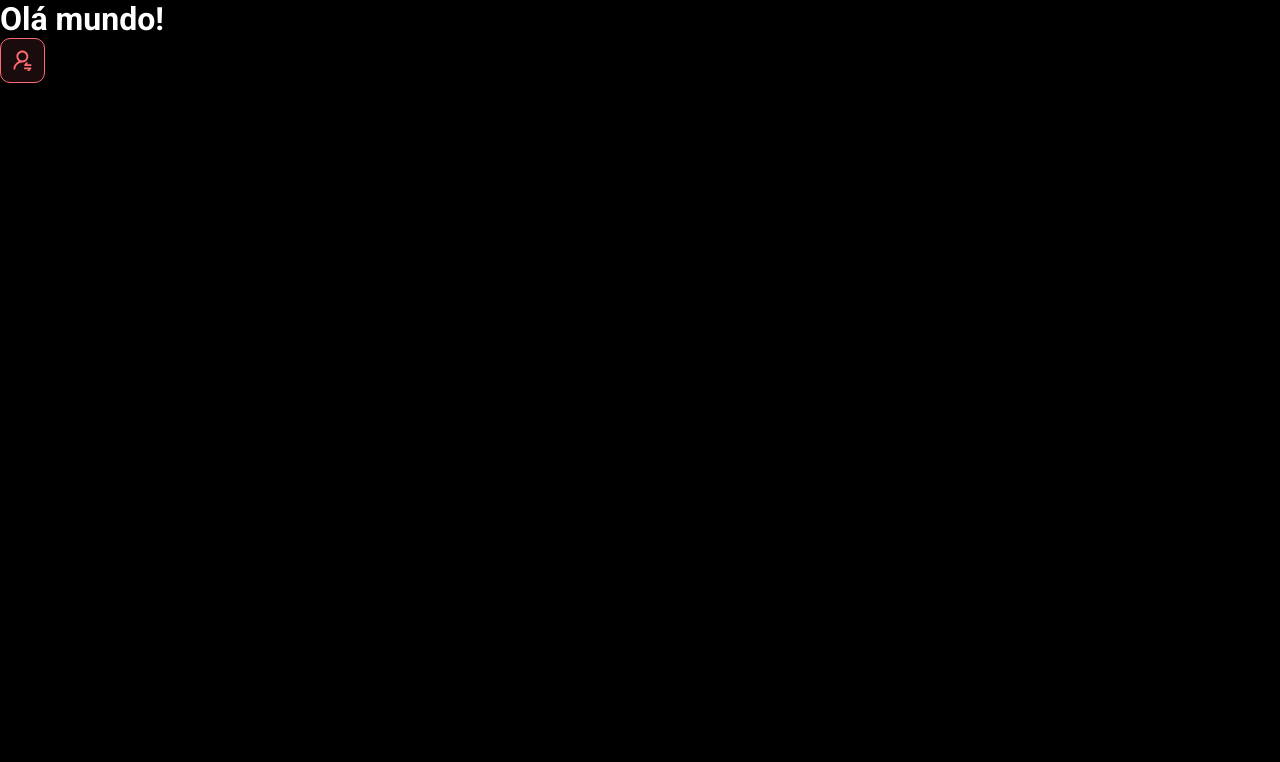
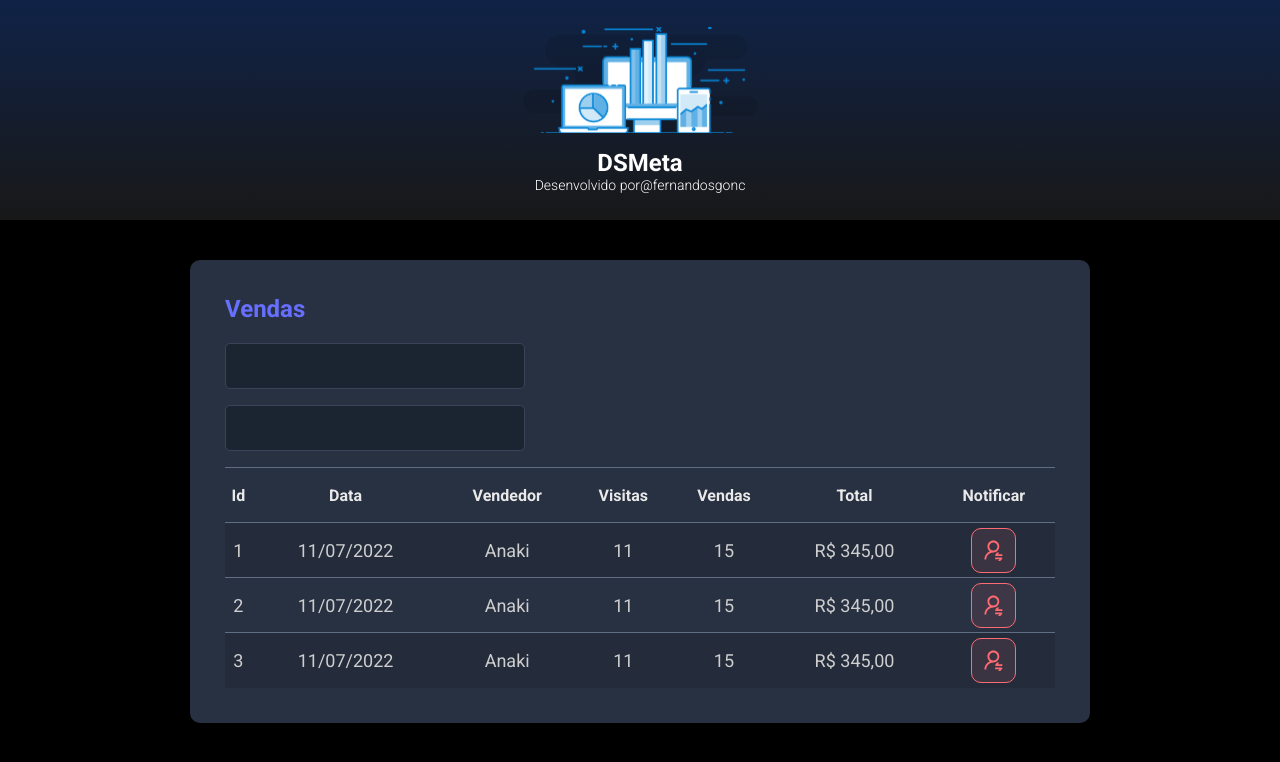
Before and after one commit to fernandosgonc/dsmeta, a React (Vite) app in the folder frontend/: page / in a window 1280 px wide. Shown: the top 762 px of the page. Built offline with nearby package versions, Linux system fonts and the light colour scheme.

Commit message:
Other Components

```diff
--- a/frontend/src/App.tsx
+++ b/frontend/src/App.tsx
@@ -1,10 +1,18 @@
+import Header from "./components/Header";
 import NotificationButton from "./components/NotificationButton";
+import SalesCard from "./components/SalesCard";
 
 function App() {
   return (
     <>
-      <h1>Olá mundo!</h1>
-      <NotificationButton />
+      <Header />
+      <main>
+        <section id="sales">
+          <div className="dsmeta-container">
+            <SalesCard />
+          </div>
+        </section>
+      </main>
     </>
   )
 }
--- /dev/null
+++ b/frontend/src/components/Header/index.tsx
@@ -0,0 +1,21 @@
+import logo from "../../assets/img/logo.svg"
+import "./styles.css"
+
+function Header() {
+    return (
+        <>
+            <header>
+                <div className="dsmeta-logo-container">
+                    <img src={logo} alt="" />
+                    <h1>DSMeta</h1>
+                    <p>Desenvolvido por
+
+                        <a href="https://www.instagram.com/fernandosgonc/">@fernandosgonc</a>
+                    </p>
+                </div>
+            </header>
+        </>
+    )
+}
+
+export default Header
--- /dev/null
+++ b/frontend/src/components/Header/styles.css
@@ -0,0 +1,27 @@
+header {
+    height: 220px;
+    background: linear-gradient(180deg, #102347 0%, #181818 100%);
+    display: flex;
+    align-items: center;
+    justify-content: center;
+}
+
+.dsmeta-logo-container {
+    display: flex;
+    flex-direction: column;
+    align-items: center;
+}
+
+.dsmeta-logo-container h1 {
+    margin-top: 15px;
+    font-size: 24px;
+}
+
+.dsmeta-logo-container img {
+    width: 235px;
+}
+
+.dsmeta-logo-container p {
+    font-size: 14px;
+    font-weight: 300;
+}
--- /dev/null
+++ b/frontend/src/components/SalesCard/index.tsx
@@ -0,0 +1,83 @@
+import NotificationButton from "../NotificationButton"
+import "./styles.css"
+
+function SalesCard() {
+    return (
+        <>
+            <div className="dsmeta-card">
+
+                <h2 className="dsmeta-sales-title">Vendas</h2>
+                <div>
+                    <div className="dsmeta-form-control-container">
+                        <input className="dsmeta-form-control" type="text" />
+                    </div>
+                    <div className="dsmeta-form-control-container">
+                        <input className="dsmeta-form-control" type="text" />
+                    </div>
+                </div>
+
+                <div>
+                    <table className="dsmeta-sales-table">
+                        <thead>
+                            <tr>
+                                <th className="show992">Id</th>
+                                <th className="show576">Data</th>
+                                <th>Vendedor</th>
+                                <th className="show992">Visitas</th>
+                                <th className="show992">Vendas</th>
+                                <th>Total</th>
+                                <th>Notificar</th>
+                            </tr>
+                        </thead>
+
+                        <tbody>
+                            <tr>
+                                <td className="show992">1</td>
+                                <td className="show576">11/07/2022</td>
+                                <td>Anaki</td>
+                                <td className="show992">11</td>
+                                <td className="show992">15</td>
+                                <td>R$ 345,00</td>
+                                <td>
+                                    <div className="dsmeta-red-btn-container">
+                                        <NotificationButton />
+                                    </div>
+                                </td>
+                            </tr>
+
+                            <tr>
+                                <td className="show992">2</td>
+                                <td className="show576">11/07/2022</td>
+                                <td>Anaki</td>
+                                <td className="show992">11</td>
+                                <td className="show992">15</td>
+                                <td>R$ 345,00</td>
+                                <td>
+                                    <div className="dsmeta-red-btn-container">
+                                        <NotificationButton />
+                                    </div>
+                                </td>
+                            </tr>
+
+                            <tr>
+                                <td className="show992">3</td>
+                                <td className="show576">11/07/2022</td>
+                                <td>Anaki</td>
+                                <td className="show992">11</td>
+                                <td className="show992">15</td>
+                                <td>R$ 345,00</td>
+                                <td>
+                                    <div className="dsmeta-red-btn-container">
+                                        <NotificationButton />
+                                    </div>
+                                </td>
+                            </tr>
+                        </tbody>
+                    </table >
+                </div >
+            </div >
+        </>
+    )
+}
+
+export default SalesCard
--- /dev/null
+++ b/frontend/src/components/SalesCard/styles.css
@@ -0,0 +1,106 @@
+.dsmeta-card {
+    background-color: #283142;
+    border-radius: 10px;
+    padding: 30px 10px
+  }
+
+
+
+
+  .dsmeta-sales-title {
+    color: #676FFF;
+    margin-bottom: 20px;
+  }
+
+  .dsmeta-form-control {
+    background-color: #1B2531;
+    border: 1px solid #384459;
+    height: 46px;
+    border-radius: 5px;
+    width: 100%;
+
+    color: #9AAABE;
+    padding: 0 20px;
+    font-size: 18px;
+
+  }
+
+  .dsmeta-form-control-container {
+    margin-bottom: 16px;
+    max-width: 300px;
+  }
+
+  .dsmeta-sales-table {
+    width: 100%;
+    border-spacing: 0;
+    border-collapse: collapse;
+  }
+
+  .dsmeta-sales-table thead {
+    height: 55px;
+    font-size: 16px;
+    font-weight: 700;
+    color: #E9E9E9;
+  }
+
+  .dsmeta-sales-table tbody {
+
+    font-size: 14px;
+    font-weight: 400;
+    color: #CFCFCF;
+    text-align: center;
+  }
+
+  .dsmeta-sales-table tr {
+    height: 74px;
+    border-top: 1px solid #5F6E82;
+  }
+
+  .dsmeta-sales-table tbody tr:hover>td {
+    background-color: #384459;
+  }
+
+  .dsmeta-sales-table tbody tr:nth-child(odd) {
+    background-color: #242C3B;
+  }
+
+
+  .dsmeta-red-btn-container {
+    display: flex;
+    justify-content: center;
+  }
+
+  .show576 {
+    display: none;
+  }
+
+  @media (min-width: 576px) {
+    .show576 {
+      display: table-cell;
+    }
+
+    .dsmeta-sales-table tbody {
+      font-size: 18px;
+    }
+
+    .dsmeta-card {
+      padding: 35px;
+    }
+
+    .dsmeta-sales-table tr {
+      height: 55px;
+    }
+
+
+
+  }
+
+  .show992 {
+    display: none;
+  }
+
+  @media (min-width: 992px) {
+    .show992 {
+      display: table-cell;
+    }
+  }
--- a/frontend/src/index.css
+++ b/frontend/src/index.css
@@ -20,41 +20,6 @@
   text-decoration: none;
 }
 
-header {
-  height: 220px;
-  background: linear-gradient(180deg, #102347 0%, #181818 100%);
-  display: flex;
-  align-items: center;
-  justify-content: center;
-}
-
-.dsmeta-logo-container {
-  display: flex;
-  flex-direction: column;
-  align-items: center;
-}
-
-.dsmeta-logo-container h1 {
-  margin-top: 15px;
-  font-size: 24px;
-}
-
-.dsmeta-logo-container img {
-  width: 235px;
-}
-
-.dsmeta-logo-container p {
-  font-size: 14px;
-  font-weight: 300;
-}
-
-.dsmeta-card {
-  background-color: #283142;
-  border-radius: 10px;
-  padding: 30px 10px
-}
-
-
 .dsmeta-container {
   width: 100%;
   max-width: 900px;
@@ -64,102 +29,3 @@
 #sales {
   padding: 40px 10px;
 }
-
-
-.dsmeta-sales-title {
-  color: #676FFF;
-  margin-bottom: 20px;
-}
-
-.dsmeta-form-control {
-  background-color: #1B2531;
-  border: 1px solid #384459;
-  height: 46px;
-  border-radius: 5px;
-  width: 100%;
-
-  color: #9AAABE;
-  padding: 0 20px;
-  font-size: 18px;
-
-}
-
-.dsmeta-form-control-container {
-  margin-bottom: 16px;
-  max-width: 300px;
-}
-
-.dsmeta-sales-table {
-  width: 100%;
-  border-spacing: 0;
-  border-collapse: collapse;
-}
-
-.dsmeta-sales-table thead {
-  height: 55px;
-  font-size: 16px;
-  font-weight: 700;
-  color: #E9E9E9;
-}
-
-.dsmeta-sales-table tbody {
-
-  font-size: 14px;
-  font-weight: 400;
-  color: #CFCFCF;
-  text-align: center;
-}
-
-.dsmeta-sales-table tr {
-  height: 74px;
-  border-top: 1px solid #5F6E82;
-}
-
-.dsmeta-sales-table tbody tr:hover>td {
-  background-color: #384459;
-}
-
-.dsmeta-sales-table tbody tr:nth-child(odd) {
-  background-color: #242C3B;
-}
-
-
-.dsmeta-red-btn-container {
-  display: flex;
-  justify-content: center;
-}
-
-.show576 {
-  display: none;
-}
-
-@media (min-width: 576px) {
-  .show576 {
-    display: table-cell;
-  }
-
-  .dsmeta-sales-table tbody {
-    font-size: 18px;
-  }
-
-  .dsmeta-card {
-    padding: 35px;
-  }
-
-  .dsmeta-sales-table tr {
-    height: 55px;
-  }
-
-
-
-}
-
-.show992 {
-  display: none;
-}
-
-@media (min-width: 992px) {
-  .show992 {
-    display: table-cell;
-  }
-}
```
Also changed, not shown: frontend/src/assets/img/logo.svg (added).
